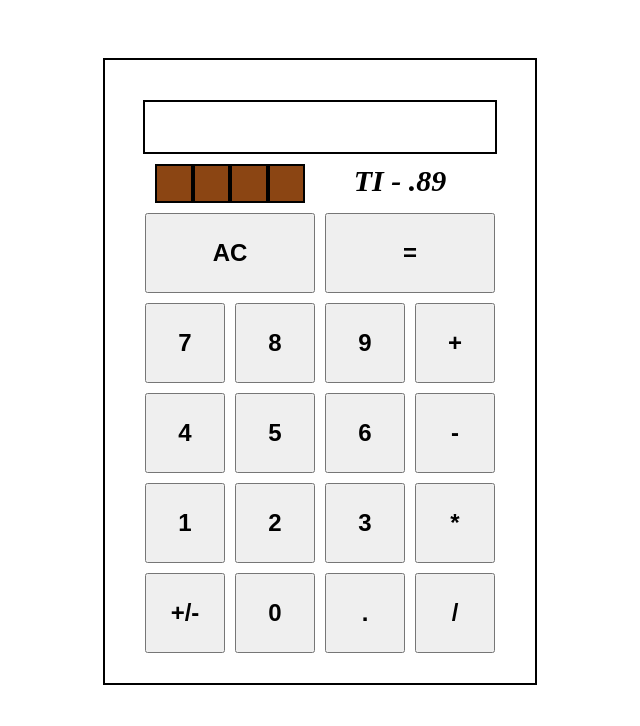
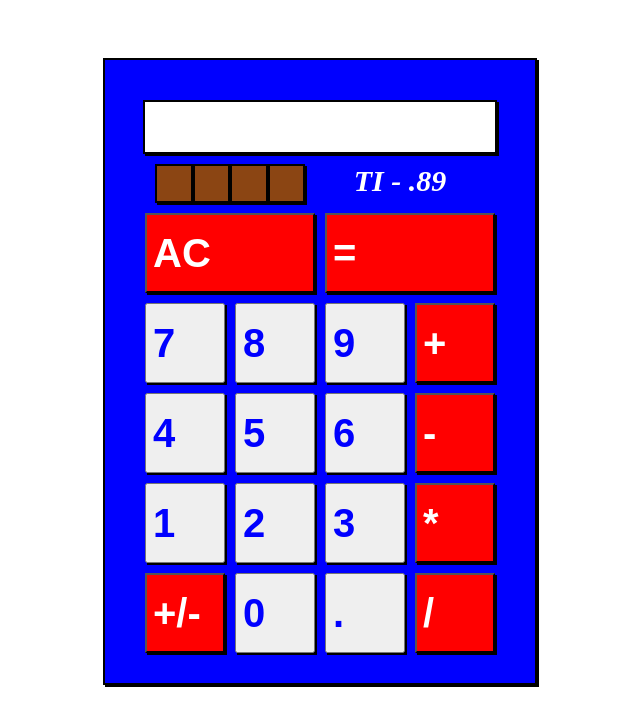
Before and after one commit to aperng31/calculator, a plain HTML site: page index.html in a window 1280 px wide. Shown: the whole page, without its empty margins (320-960 px from the left). Drawn offline with Linux system fonts and the light colour scheme.

Commit message:
Working +/- button, fix bug with '0', add style

```diff
--- a/index.html
+++ b/index.html
@@ -23,33 +23,33 @@
                 <div class="panel"></div>
             </div>
 
-            <label>
+            <label style="color: white">
                 TI - .89
             </label>
         </div>
 
         <div class="container">
-            <input type="button" id="clear" value="AC">
-            <input type="button" id="equals" value="=">
+            <input type="button" id="clear" value="AC" style="background-color: red; color: white;">
+            <input type="button" id="equals" value="=" style="background-color: red; color: white;">
         </div>
 
         <div class="container">
-            <input type="button" id="7" value="7">
-            <input type="button" id="8" value="8">
-            <input type="button" id="9" value="9">
-            <input type="button" id="+" value="+">
-            <input type="button" id="4" value="4">
-            <input type="button" id="5" value="5">
-            <input type="button" id="6" value="6">
-            <input type="button" id="-" value="-">
-            <input type="button" id="1" value="1">
-            <input type="button" id="2" value="2">
-            <input type="button" id="3" value="3">
-            <input type="button" id="*" value="*">
-            <input type="button" id="+/-" value="+/-">
-            <input type="button" id="0" value="0">
-            <input type="button" id="." value=".">
-            <input type="button" id="/" value="/">
+            <input type="button" id="7" value="7" style="color: blue">
+            <input type="button" id="8" value="8" style="color: blue">
+            <input type="button" id="9" value="9" style="color: blue">
+            <input type="button" id="+" value="+" style="background-color: red; color: white;">
+            <input type="button" id="4" value="4" style="color: blue">
+            <input type="button" id="5" value="5" style="color: blue">
+            <input type="button" id="6" value="6" style="color: blue">
+            <input type="button" id="-" value="-" style="background-color: red; color: white;">
+            <input type="button" id="1" value="1" style="color: blue">
+            <input type="button" id="2" value="2" style="color: blue">
+            <input type="button" id="3" value="3" style="color: blue">
+            <input type="button" id="*" value="*" style="background-color: red; color: white;">
+            <input type="button" id="+/-" value="+/-" style="background-color: red; color: white;">
+            <input type="button" id="0" value="0" style="color: blue">
+            <input type="button" id="." value="." style="color: blue">
+            <input type="button" id="/" value="/" style="background-color: red; color: white;">
         </div>
 
     </div>
--- a/javascript.js
+++ b/javascript.js
@@ -3,16 +3,9 @@ const screen = document.querySelector('#screen');
 const buttons = document.querySelectorAll('input[type="button"]');
 buttons.forEach(button => button.addEventListener('click', buttonClick));
 
-//decimal boolean show already pressed
-
-//how to build-up calculation of input?
 let inputs = [0];
 let operator = '+';
 let operatorPressed = false; //to clear screen when number is entered next, and also to evaluate and show after next operator is pressed
-
-//-how to show running total as build-up?
-//functions of +-*/
-//function of = to show built-up sum
 
 function storeNumber() {
     const childrenNodes = screen.children;
@@ -45,7 +38,6 @@ function operate(operator) {
 
 function buttonClick() {
     const thisID = this.id //store num or operator
-    //console.log(thisID);
 
     const divText = document.createElement('div');
     switch (thisID) {
@@ -54,16 +46,12 @@ function buttonClick() {
             inputs = [0];
             operator = '+';
             operatorPressed = false;
-
-            //also need to clear memory of equation "build-up"
             break;
         case 'equals':
             inputs[1] = storeNumber();
             if (inputs[1] != '') {
                 inputs[0] = operate(operator);
             }
-
-            //operator = thisID; //change operator to pressed one AFTER operation of previous equation
 
             screen.innerHTML = inputs[0];
             operatorPressed = true;
@@ -78,7 +66,7 @@ function buttonClick() {
             break;
         case '+': case '-': case '*': case '/':
             inputs[1] = storeNumber();
-            if (inputs[1] != '') {
+            if (inputs[1] != '') { //check to make sure a number was input and not just "changing" operator (consec different operator clicks)
                 inputs[0] = operate(operator);
             }
 
@@ -88,22 +76,37 @@ function buttonClick() {
             operatorPressed = true;
             break;
         case '+/-':
+            if (operatorPressed == true) {
+                screen.innerHTML = ''
+                operatorPressed = false;
+            }
+            //check if any number has been input yet
+            if (screen.firstElementChild == null) {
+                break;
+            }
+            else if (screen.firstElementChild.innerHTML == '-') { //if already negative number
+                screen.removeChild(screen.firstElementChild);
+            }
+            else { //turn number to negative number
+                const negative = document.createElement('div');
+                negative.innerHTML = '-';
+                screen.prepend(negative);
+            }
             break;
         case '0':
             if (operatorPressed == true) {
                 screen.innerHTML = ''
                 operatorPressed = false;
             }
-            // console.log(screen.innerHTML);
-            // if (screen.innerHTML === '') { //can't type '0' when there's already nothing
-            //     console.log(screen.innerHTML);
-            //     break;
-            //}
+            if (screen.length == 0 || screen.firstElementChild.innerHTML == 0) //check if screen is blank or 0, thus shouldn't enter 0
+            {
+                break;
+            }
             divText.textContent = thisID;
             screen.appendChild(divText);
             break;
         case '.':
-            console.log([...storeNumber()]);
+
             if (operatorPressed == true) {
                 screen.innerHTML = ''
                 operatorPressed = false;
@@ -118,7 +121,4 @@ function buttonClick() {
     }
 }
 
-function showInput(button) {
-
-}
-console.log(buttons);
+//console.log(buttons);
--- a/style.css
+++ b/style.css
@@ -14,6 +14,9 @@ body {
     padding: 30px;
     padding-top: 40px;
 
+    box-shadow: 2px 2px 0 0 black;
+    background-color: blue
+
 }
 
 .container {
@@ -27,7 +30,10 @@ body {
 input[type='button'] {
     height: 80px;
     width: 80px;
-    font-size: 24px;
+    font-size: 40px;
+    text-align: left;
+
+    box-shadow: 2px 2px 0 0 black;
     font-weight: bold;
 }
 
@@ -40,10 +46,11 @@ input[type='button'] {
     width: 350px;
     font-size: 45px;
     border: 2px solid black;
-
+    background-color: white;
     display: flex;
     align-content: center;
     justify-content: end;
+    box-shadow: 2px 2px 0 0 black;
 }
 
 #panels {
@@ -51,6 +58,7 @@ input[type='button'] {
     flex-direction: row;
     justify-content: start;
     width: 150px;
+    box-shadow: 2px 2px 0 0 black;
 }
 .panel {
     height: 35px;
```
